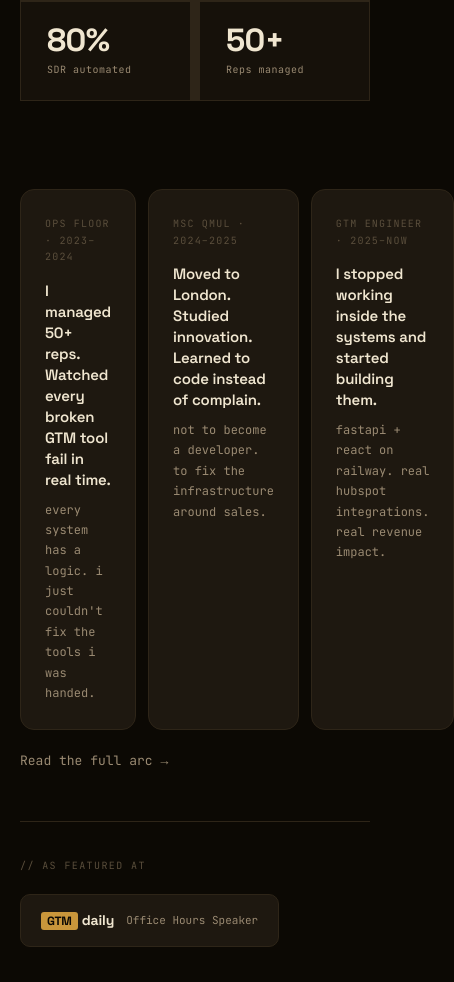
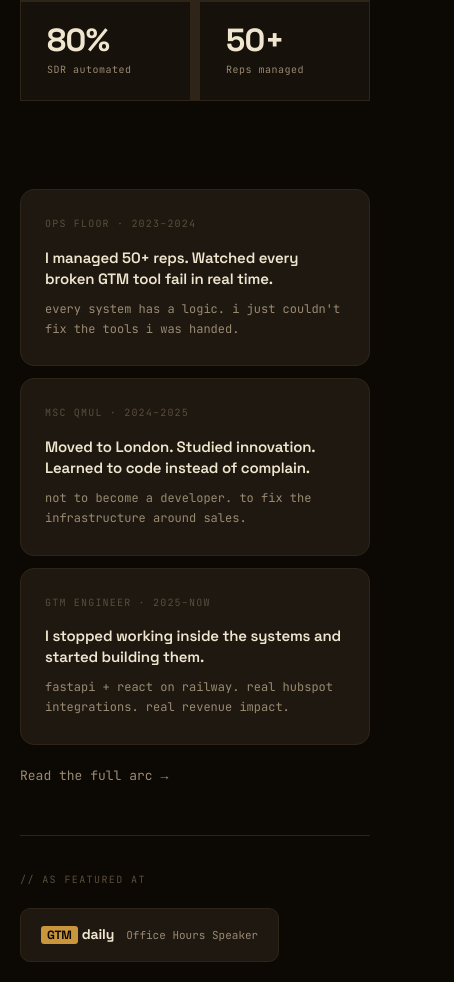
Before and after one commit to rishirajpaul3/rishirajpaul3.github.io, a Next.js app: page / in a window 390 px wide. Shown: the part 1079-2061 px from the top of the page, 454 px wide, since content can reach past the window. Built offline with nearby package versions, Linux system fonts and the light colour scheme.

Commit message:
Fix StoryCards mobile layout — stack to single column
Co-Authored-By: Claude Sonnet 4.6 <noreply@anthropic.com>

```diff
--- a/components/StoryCards.tsx
+++ b/components/StoryCards.tsx
@@ -59,7 +59,7 @@ function TiltCard({ card, delay }: { card: typeof cards[0]; delay: number }) {
 export default function StoryCards() {
   return (
     <div style={{ marginTop: 48 }}>
-      <div style={{ display: "grid", gridTemplateColumns: "repeat(3, 1fr)", gap: 12, perspective: 1000 }}>
+      <div className="grid-3col" style={{ display: "grid", gridTemplateColumns: "repeat(3, 1fr)", gap: 12, perspective: 1000 }}>
         {cards.map((c, i) => <TiltCard key={i} card={c} delay={i * 0.1} />)}
       </div>
       <motion.a
```
